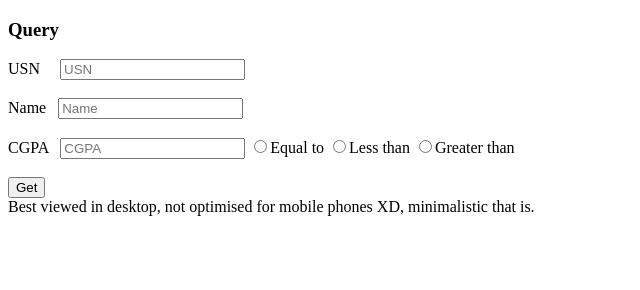
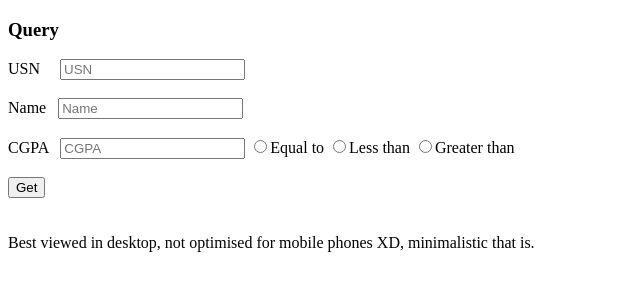
Before and after one commit to jackhax/AWS-RDS, a plain HTML site: page index.html in a window 1280 px wide. Shown: the whole page, without its empty margins (0-640 px from the left). Drawn offline with Linux system fonts and the light colour scheme.

Commit message:
Update index.html

```diff
--- a/index.html
+++ b/index.html
@@ -19,7 +19,7 @@
 
 
 	<input type="submit" value="Get" onclick="submit_form()" />
-	</form>  <br>
+	</form>  <br><br><br>
 Best viewed in desktop, not optimised for mobile phones XD, minimalistic that is.
 </body>
 <script src="index.js"></script>
```
